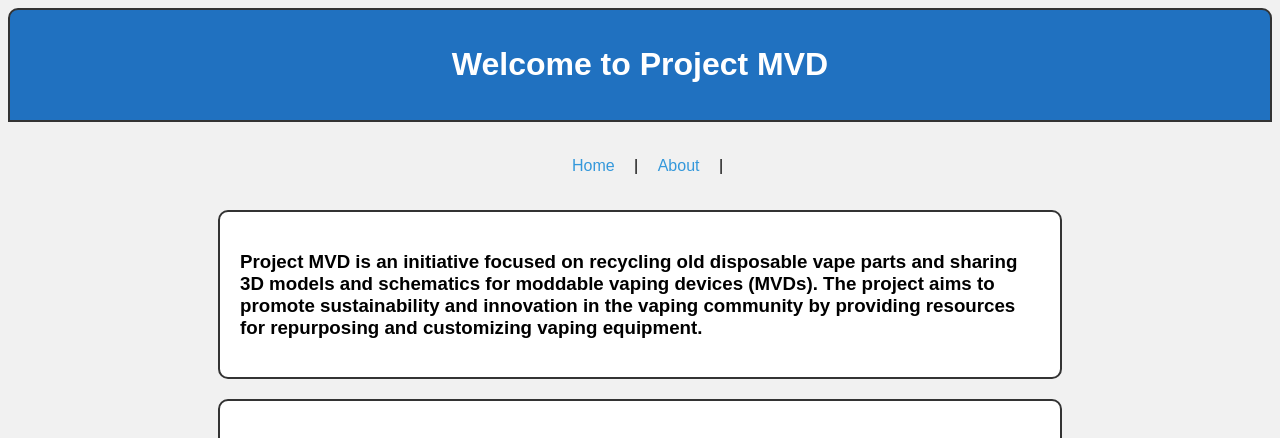
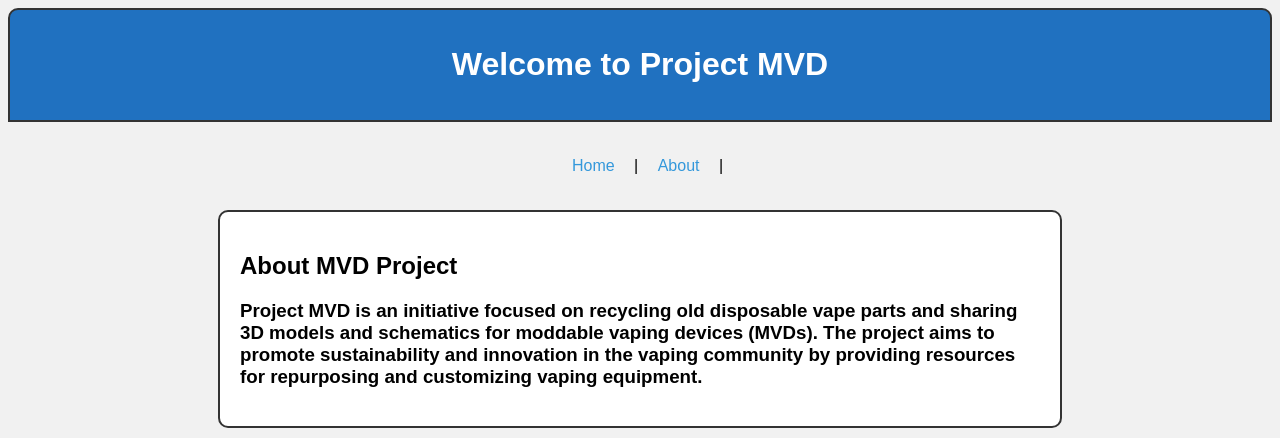
Before and after one commit to MVDproject/mvdproject.github.io, a plain HTML site: page index.html in a window 1280 px wide. Shown: the top 438 px of the page. Drawn offline with Linux system fonts and the light colour scheme.

Commit message:
Update index.html

```diff
--- a/index.html
+++ b/index.html
@@ -15,6 +15,7 @@
         <a href="index.html">About</a> |
     </nav>
     <div class="container">
+        <h2>About MVD Project</h2>
         <h3>Project MVD is an initiative focused on recycling old disposable vape parts and sharing 3D models and schematics for moddable vaping devices (MVDs). The project aims to promote sustainability and innovation in the vaping community by providing resources for repurposing and customizing vaping equipment.</h3>
     </div>
     <div class="container">
```
